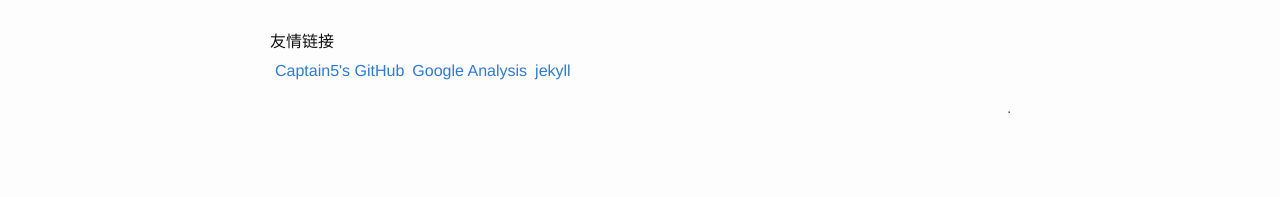
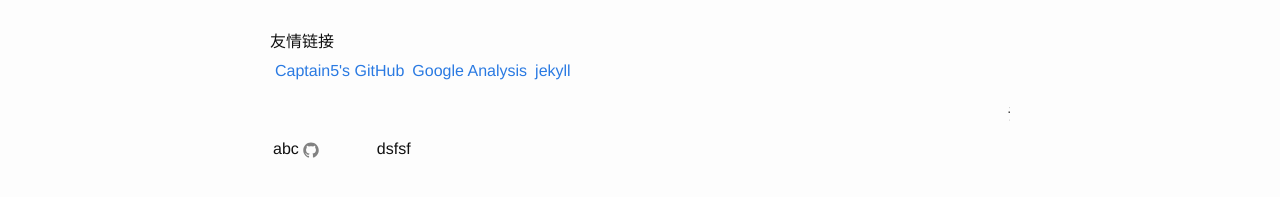
Before and after one commit to captain5/captain5.github.io, a Jekyll site: the page built from index.html, in a window 1280 px wide. Shown: the part 465-662 px from the top of the page. Built offline with Jekyll 4.4.1, drawn with Linux system fonts in a browser that asks for light colours.

Commit message:
Update footer.html

```diff
--- a/_includes/footer.html
+++ b/_includes/footer.html
@@ -47,7 +47,11 @@
       </tr>-->
    </table>
    <marquee>让每个人都能享受科技带来的乐趣！只要人人都能献出一点爱，世界将会变成美好的人间！</marquee>
-
+   <table>
+     <tr><td>abc</td>
+        <td width=70>{% include icon-github.html %}</td>
+        <td>dsfsf</td>
+      </tr></table>
   </div>
 
 </footer>
```
